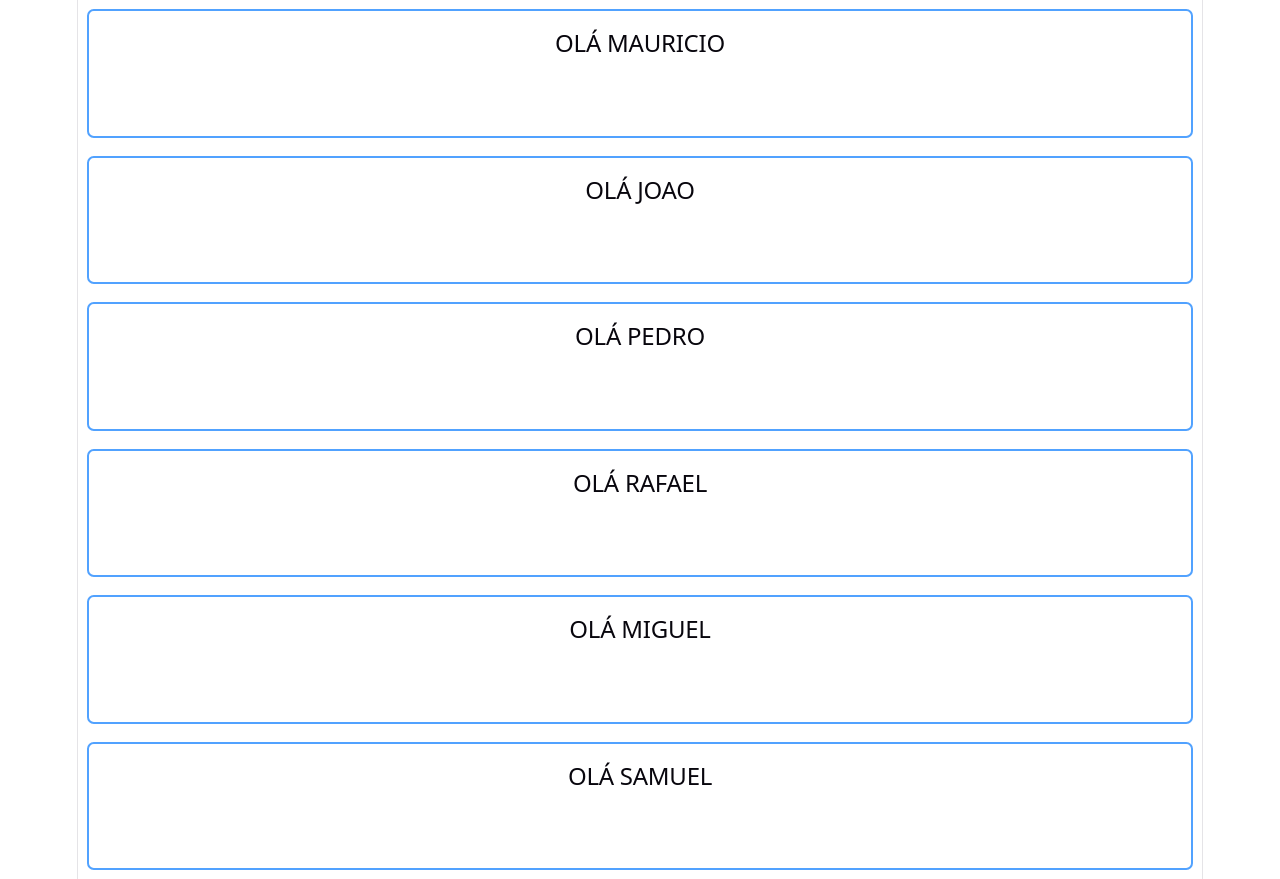
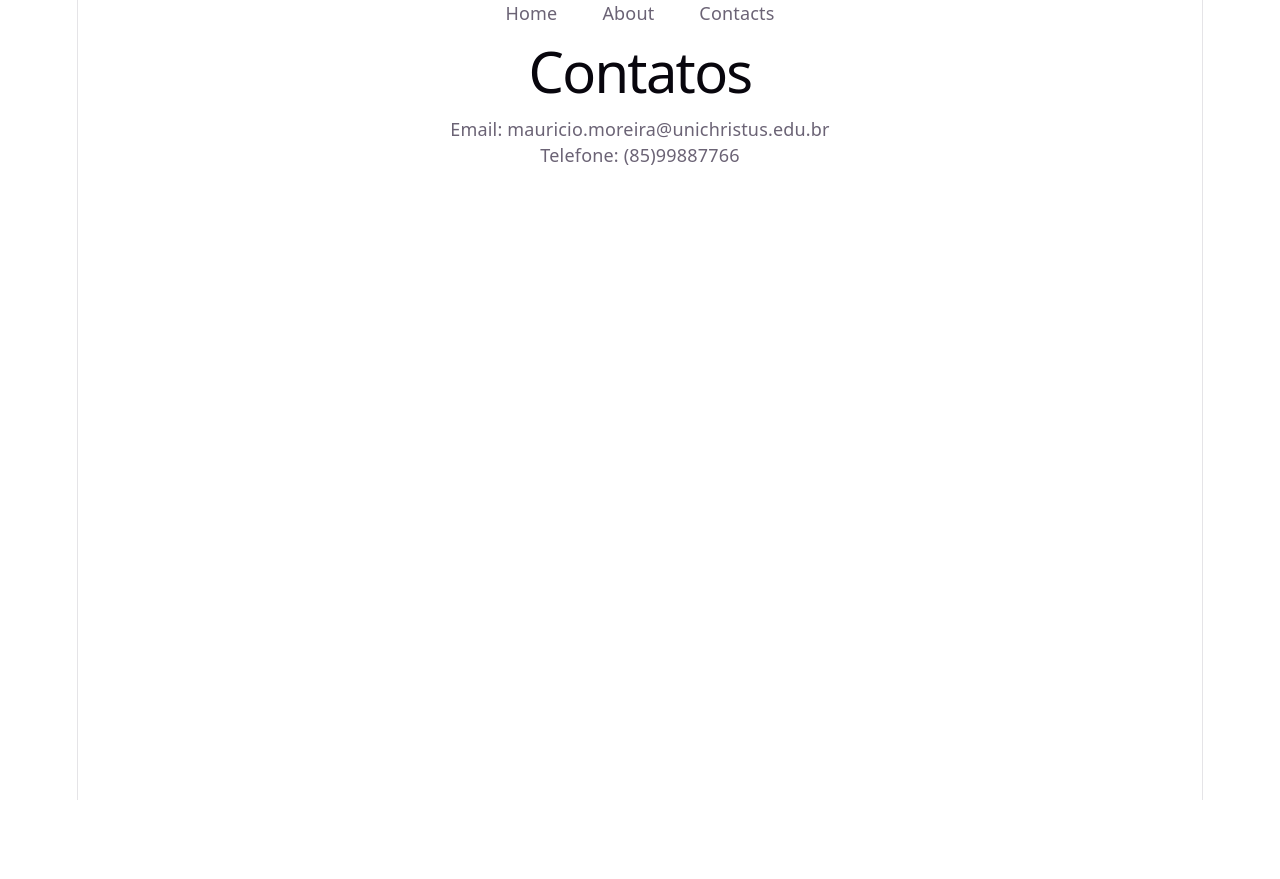
Before and after one commit to profmauricioneto/desenvolvimento-aplicacoes-frameworks-web-unichristus, a React (Vite) app in the folder curso-2026-2/aulas-react/primeiro-projeto-react/: page /contact in a window 1280 px wide. After the commit the page ends 800 px from the top, so only its background shows below. Built offline with nearby package versions, Linux system fonts and the light colour scheme.

Commit message:
add: aula de react router dom

```diff
--- a/curso-2026-2/aulas-react/primeiro-projeto-react/package.json
+++ b/curso-2026-2/aulas-react/primeiro-projeto-react/package.json
@@ -13,6 +13,7 @@
     "@tailwindcss/vite": "^4.3.3",
     "react": "^19.2.8",
     "react-dom": "^19.2.8",
+    "react-router-dom": "^7.18.3",
     "tailwindcss": "^4.3.3"
   },
   "devDependencies": {
--- /dev/null
+++ b/curso-2026-2/aulas-react/primeiro-projeto-react/src/App.jsx
@@ -0,0 +1,20 @@
+import { BrowserRouter as Router, Routes, Route } from 'react-router-dom';
+import About from './pages/About';
+import Home from './pages/Home';
+import Contact from './pages/Contact';
+import NavigationBar from './components/NavigationBar';
+
+const App = () => {
+    return (
+      <Router>
+        < NavigationBar />
+        <Routes>
+          <Route path="/" element={<Home />} />
+          <Route path="/about" element={<About />} />
+          <Route path="/contact" element={<Contact />} />
+        </Routes>
+      </Router>
+    );
+}
+
+export default App;
--- /dev/null
+++ b/curso-2026-2/aulas-react/primeiro-projeto-react/src/components/NavigationBar.jsx
@@ -0,0 +1,19 @@
+import { Link } from 'react-router-dom';
+
+const NavigationBar = () => {
+    return (
+      <div className='flex gap-10 list-none justify-center'>
+        <li>
+          <Link to="/">Home</Link>
+        </li>
+        <li>
+          <Link to="/about">About</Link>
+        </li>
+        <li>
+          <Link to="/contact">Contacts</Link>
+        </li>
+      </div>
+    );
+}
+
+export default NavigationBar;
--- a/curso-2026-2/aulas-react/primeiro-projeto-react/src/main.jsx
+++ b/curso-2026-2/aulas-react/primeiro-projeto-react/src/main.jsx
@@ -1,19 +1,20 @@
 import { StrictMode } from 'react'
 import { createRoot } from 'react-dom/client'
 import './index.css'
+import App from './App';
 // import FirstComponent from './components/FirstComponent'
 // import Greeting from './components/Greetings'
 // import {Saudacao, CalcularDataNascimento} from './components/Exercicio1'
-import ListaUsuarios from './components/Exercicios2/ListaUsuarios'
+// import ListaUsuarios from './components/Exercicios2/ListaUsuarios'
 
 createRoot(document.getElementById('root')).render(
   <StrictMode>
-
+    <App />
     {/* <h2>Hello World From React</h2>
     <FirstComponent />
     <Greeting name="Mauricio" age={36}/> */}
     {/* <Saudacao /> */}
     {/* <CalcularDataNascimento age={36}/> */}
-    <ListaUsuarios />
+    {/* <ListaUsuarios /> */}
   </StrictMode>,
 )
--- /dev/null
+++ b/curso-2026-2/aulas-react/primeiro-projeto-react/src/pages/About.jsx
@@ -0,0 +1,11 @@
+const About = () => {
+  return (
+    <>
+      <h1>Sobre mim</h1>
+
+      <p>Lorem ipsum dolor sit amet consectetur adipisicing elit. Eum necessitatibus sit soluta facere repellendus accusantium, quidem incidunt quam corrupti atque enim officiis. Molestiae reiciendis iure amet porro aliquam, harum maiores?</p>
+    </>
+  );
+};
+
+export default About;
--- /dev/null
+++ b/curso-2026-2/aulas-react/primeiro-projeto-react/src/pages/Contact.jsx
@@ -0,0 +1,12 @@
+const Contact = () => {
+  return (
+    <>
+      <h1>Contatos</h1>
+
+      <p>Email: <a href="mailto">mauricio.moreira@unichristus.edu.br</a></p>
+      <p>Telefone: <a href="tel">(85)99887766</a></p>
+    </>
+  );
+};
+
+export default Contact;
--- /dev/null
+++ b/curso-2026-2/aulas-react/primeiro-projeto-react/src/pages/Home.jsx
@@ -0,0 +1,11 @@
+const Home = () => {
+    return (
+        <>
+            <h1>Bem-vindo ao meu Site!</h1>
+
+            <p>Esta é a página principal do meu site!</p>
+        </>
+    )
+}
+
+export default Home;
```
Also changed, not shown: 1 other file (tests, documents, lock files or other folders).
